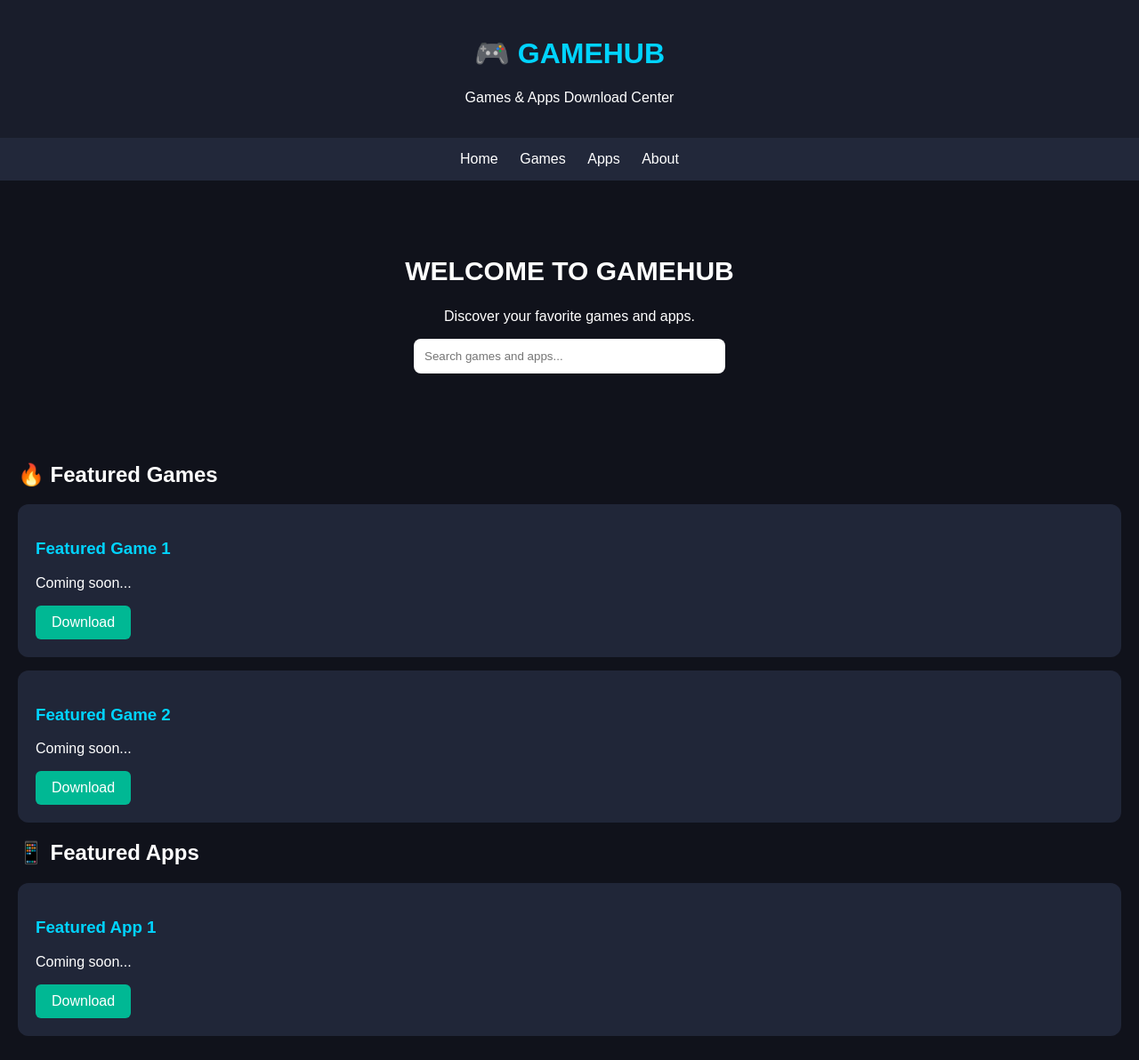
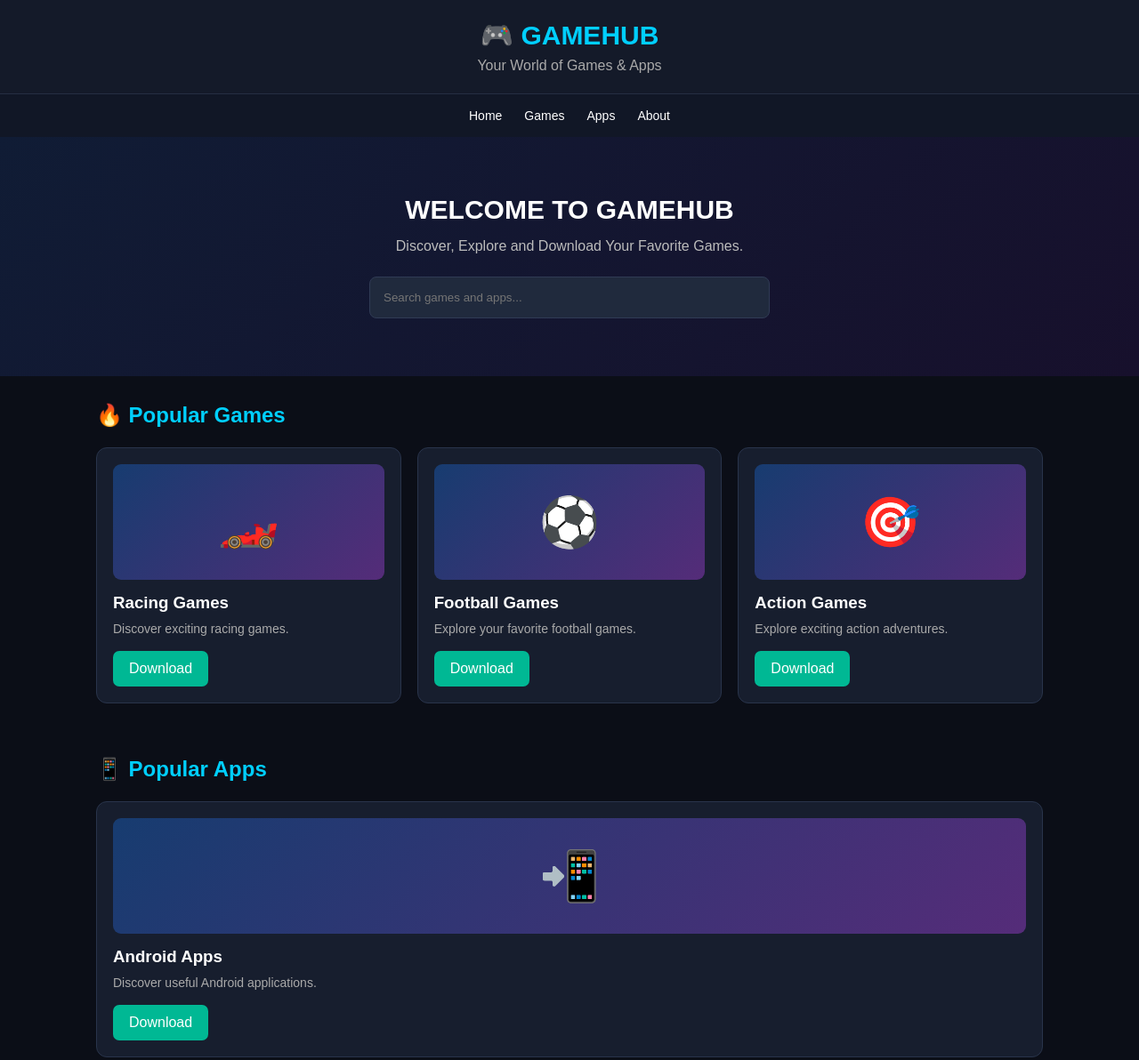
Before and after one commit to Hyp30/Gamehub, a plain HTML site: page Index.html in a window 1280 px wide. Shown: the top 1192 px of the page at 89% size. Drawn offline with Linux system fonts and the light colour scheme.

Commit message:
Update Index.html

```diff
--- a/Index.html
+++ b/Index.html
@@ -4,115 +4,246 @@
 <head>
 <meta charset="UTF-8">
 <meta name="viewport" content="width=device-width, initial-scale=1.0">
-<title>GAMEHUB</title>
+<title>GAMEHUB - Games & Apps</title>
+
 <style>
-* { box-sizing: border-box; }
+* {
+  box-sizing: border-box;
+  margin: 0;
+  padding: 0;
+}
+
 body {
- margin: 0;
- background: #10121b;
+  background: #0b0e17;
   color: white;
   font-family: Arial, sans-serif;
 }
+
 header {
- background: #191d2b;
- padding: 20px;
+  background: #141a29;
+  padding: 22px 15px;
   text-align: center;
+  border-bottom: 1px solid #252e43;
 }
-header h1 { color: #00d4ff; }
+
+header h1 {
+  color: #00cfff;
+  font-size: 30px;
+}
+
+header p {
+  color: #aaa;
+  margin-top: 8px;
+}
+
 nav {
- background: #22283a;
- padding: 15px;
- text-align: center;
+  display: flex;
+  justify-content: center;
+  gap: 25px;
+  padding: 16px 5px;
+  background: #111726;
 }
+
 nav a {
   color: white;
   text-decoration: none;
- margin: 10px;
+  font-size: 14px;
 }
+
+nav a:hover {
+  color: #00cfff;
+}
+
 .hero {
   text-align: center;
- padding: 60px 15px;
+  padding: 65px 15px;
+  background: linear-gradient(135deg,#101c35,#17102c);
 }
-.hero h2 { font-size: 30px; }
-.search {
- padding: 12px;
- width: 90%;
- max-width: 350px;
- border-radius: 8px;
- border: none;
-}
-.section { padding: 20px; }
-.game {
- background: #202638;
- padding: 20px;
- border-radius: 12px;
+
+.hero h2 {
+  font-size: 30px;
   margin-bottom: 15px;
 }
-.game h3 { color: #00d4ff; }
+
+.hero p {
+  color: #bbb;
+  margin-bottom: 25px;
+}
+
+.search {
+  width: 90%;
+  max-width: 450px;
+  padding: 15px;
+  border-radius: 8px;
+  border: 1px solid #303b55;
+  background: #202a3d;
+  color: white;
+  outline: none;
+}
+
+.section {
+  padding: 30px 18px;
+  max-width: 1100px;
+  margin: auto;
+}
+
+.section h2 {
+  margin-bottom: 22px;
+  color: #00cfff;
+}
+
+.cards {
+  display: grid;
+  grid-template-columns: repeat(auto-fit,minmax(220px,1fr));
+  gap: 18px;
+}
+
+.game {
+  background: #171e2e;
+  padding: 18px;
+  border: 1px solid #29344b;
+  border-radius: 12px;
+  transition: 0.3s;
+}
+
+.game:hover {
+  transform: translateY(-5px);
+  border-color: #00cfff;
+}
+
+.cover {
+  height: 130px;
+  background: linear-gradient(135deg,#173c70,#552c79);
+  border-radius: 9px;
+  display: flex;
+  align-items: center;
+  justify-content: center;
+  font-size: 55px;
+  margin-bottom: 15px;
+}
+
+.game h3 {
+  margin-bottom: 10px;
+}
+
+.game p {
+  color: #aaa;
+  font-size: 14px;
+  margin-bottom: 17px;
+}
+
 .download {
   display: inline-block;
+  padding: 11px 18px;
   background: #00b894;
   color: white;
- padding: 10px 18px;
- border-radius: 6px;
+  border-radius: 7px;
   text-decoration: none;
 }
+
+.download:hover {
+  background: #009b7d;
+}
+
 footer {
- background: #191d2b;
   text-align: center;
- padding: 20px;
- color: #aaa;
+  background: #141a29;
+  padding: 25px;
+  color: #888;
+  margin-top: 35px;
 }
 </style>
 </head>
+
 <body>
 
 <header>
 <h1>🎮 GAMEHUB</h1>
-<p>Games & Apps Download Center</p>
+<p>Your World of Games & Apps</p>
 </header>
 
 <nav>
 <a href="#">Home</a>
-<a href="#">Games</a>
-<a href="#">Apps</a>
-<a href="#">About</a>
+<a href="#games">Games</a>
+<a href="#apps">Apps</a>
+<a href="#about">About</a>
 </nav>
 
 <div class="hero">
 <h2>WELCOME TO GAMEHUB</h2>
-<p>Discover your favorite games and apps.</p>
-<input class="search" type="text"
-placeholder="Search games and apps...">
+<p>Discover, Explore and Download Your Favorite Games.</p>
+<input class="search" id="search"
+type="text" placeholder="Search games and apps...">
 </div>
 
-<div class="section">
-<h2>🔥 Featured Games</h2>
+<section class="section" id="games">
+<h2>🔥 Popular Games</h2>
+
+<div class="cards">
 
 <div class="game">
-<h3>Featured Game 1</h3>
-<p>Coming soon...</p>
+<div class="cover">🏎️</div>
+<h3>Racing Games</h3>
+<p>Discover exciting racing games.</p>
 <a href="#" class="download">Download</a>
 </div>
 
 <div class="game">
-<h3>Featured Game 2</h3>
-<p>Coming soon...</p>
+<div class="cover">⚽</div>
+<h3>Football Games</h3>
+<p>Explore your favorite football games.</p>
 <a href="#" class="download">Download</a>
 </div>
 
-<h2>📱 Featured Apps</h2>
+<div class="game">
+<div class="cover">🎯</div>
+<h3>Action Games</h3>
+<p>Explore exciting action adventures.</p>
+<a href="#" class="download">Download</a>
+</div>
+
+</div>
+</section>
+
+<section class="section" id="apps">
+<h2>📱 Popular Apps</h2>
+
+<div class="cards">
 
 <div class="game">
-<h3>Featured App 1</h3>
-<p>Coming soon...</p>
+<div class="cover">📲</div>
+<h3>Android Apps</h3>
+<p>Discover useful Android applications.</p>
 <a href="#" class="download">Download</a>
 </div>
+
 </div>
+</section>
+
+<section class="section" id="about">
+<h2>About GAMEHUB</h2>
+<p>GAMEHUB is your destination for discovering
+games and applications.</p>
+</section>
 
 <footer>
 <p>© 2026 GAMEHUB. All Rights Reserved.</p>
 </footer>
 
+<script>
+const search = document.getElementById("search");
+const games = document.querySelectorAll(".game");
+
+search.addEventListener("input", function() {
+  const value = search.value.toLowerCase();
+
+  games.forEach(function(game) {
+    game.style.display =
+      game.innerText.toLowerCase().includes(value)
+      ? "block" : "none";
+  });
+});
+</script>
+
 </body>
 </html>
```
Lines whose indentation alone changed are shown as unchanged.
